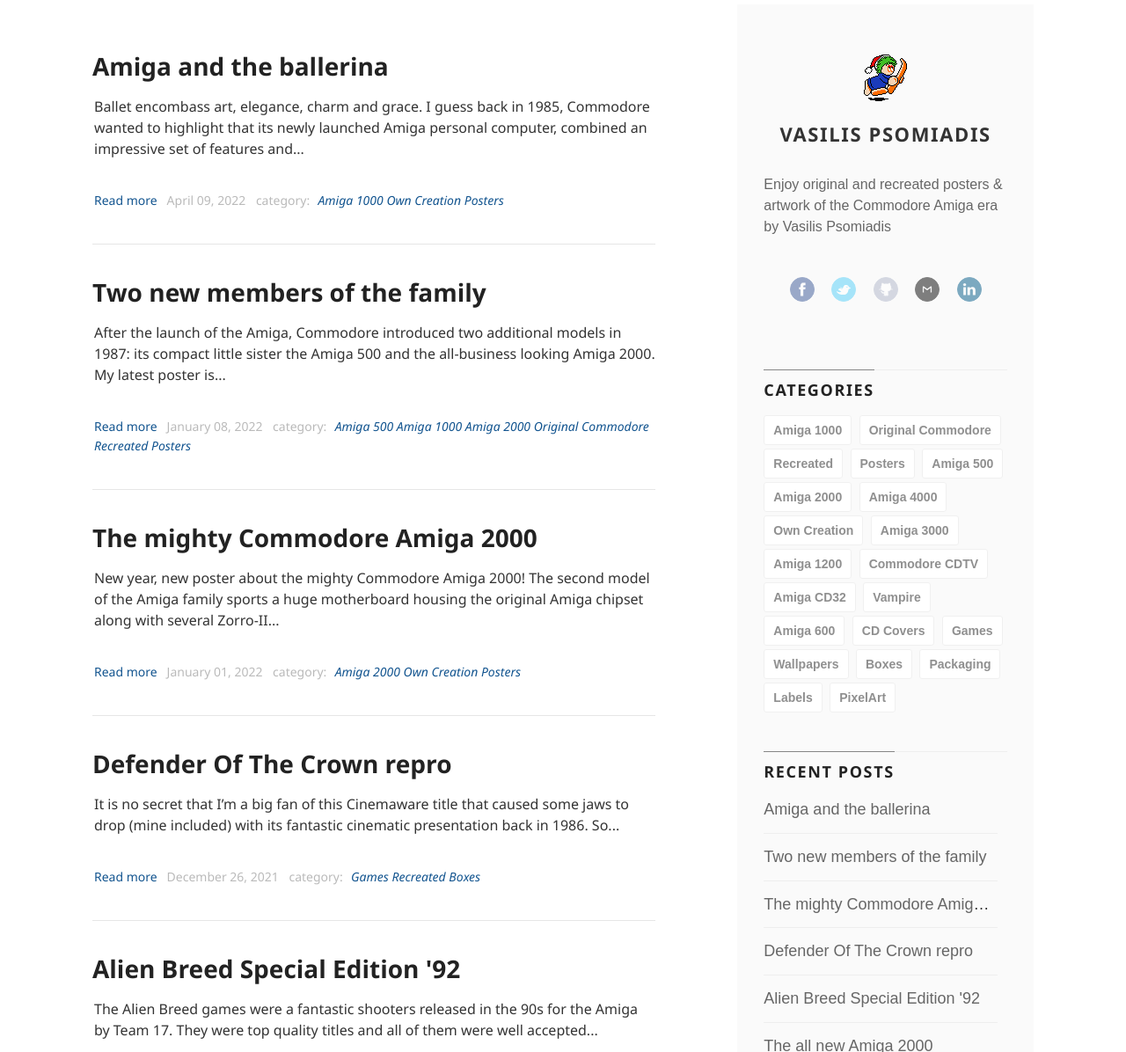
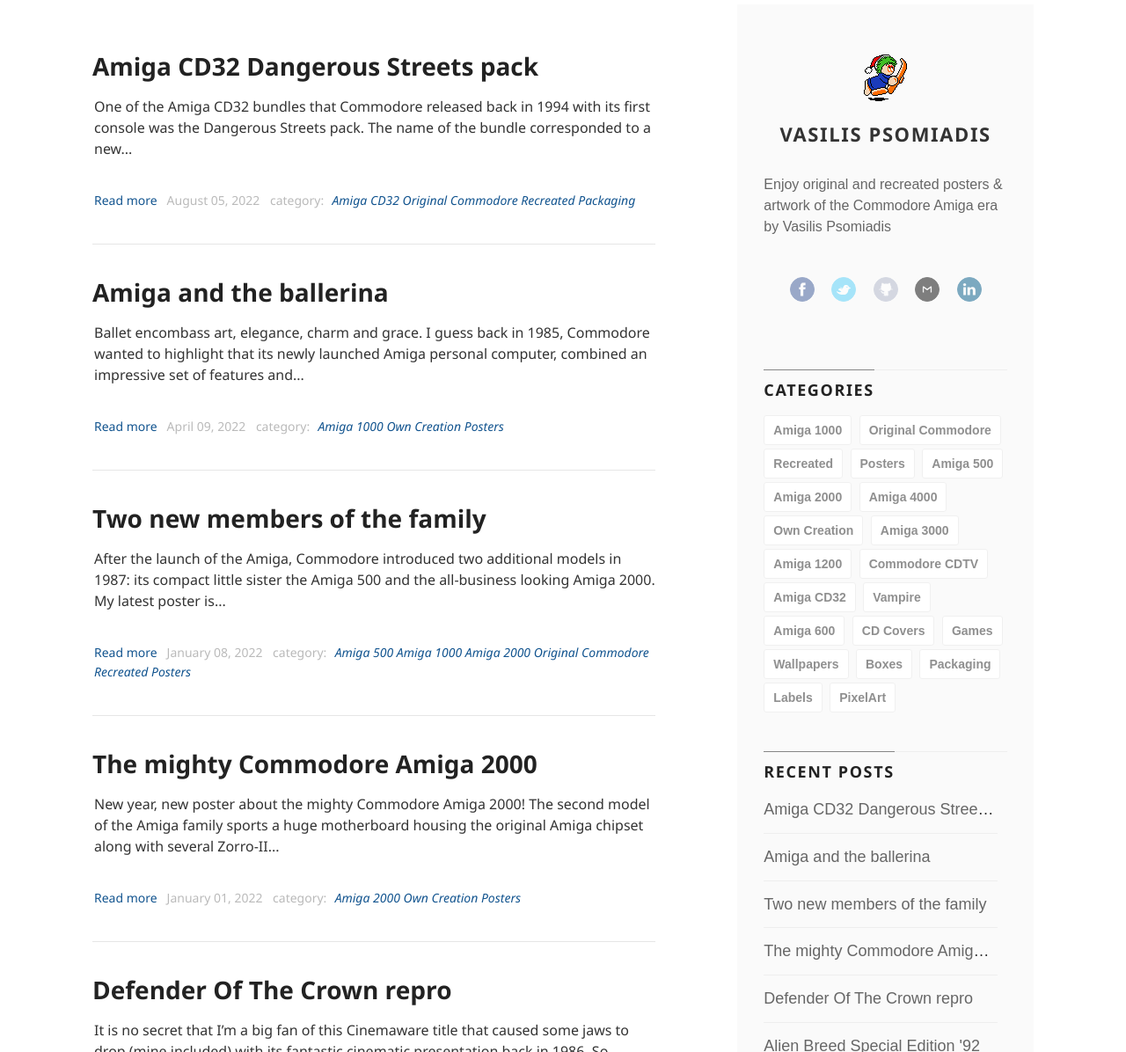
Before and after one commit to amigaposters/amigaposters.github.io, a Jekyll site: the page built from index.html, in a window 1280 px wide and 1400 px high, scrolled down 596 px. Shown: the part 204-1400 px from the top of the window at 88% size. Built offline with Jekyll 4.4.1, drawn with Linux system fonts in a browser that asks for light colours; the list of posts is cut into pages by our own code; comment, search, counter and statistics services are not loaded; some of the changed text lies outside the part shown.

Commit message:
Amiga CD32 Dangerous Streets pack cover

```diff
--- a/Gemfile
+++ b/Gemfile
@@ -1,5 +1,7 @@
 source "https://rubygems.org"
 
-gem 'jekyll', '3.8.5'
+gem 'jekyll', '4.2.2'
 gem 'jekyll-feed'
 gem 'jekyll-paginate'
+
+gem "webrick", "~> 1.7"
--- /dev/null
+++ b/_posts/2022-08-05-amiga-cd32-dangerous-streets-pack.md
@@ -0,0 +1,20 @@
+---
+layout: post
+title: Amiga CD32 Dangerous Streets pack
+lang: en
+categories: [Amiga CD32, Original Commodore, Recreated, Packaging]
+tags: []
+---
+
+One of the Amiga CD32 bundles that Commodore released back in 1994 with its first console was the Dangerous Streets pack.
+<br><br>
+The name of the bundle corresponded to a new Street Fighter clone game by Flair Software that was released for the Amiga CD32 and MS-DOS at the same year. Unfortunately, beyond a flashy cover, the game was way below mediocre and scored very poorly in the reviews of the Amiga press at the time. Ιt really makes one wonder why that particular title was chosen by Commodore to bundle with its newly released 32-bit console. Could it be because CD32 had very few new titles available at launch? Or perhaps Commodore, which at the time was very close to bankruptcy, wasn't in a position to acquire a decent title? We will probably never know!
+<br><br>
+The front cover of the original packaging Commodore used for ths bundle is cartoonish and very colourful. Along with Dangerous Streets the other included titles, namely Diggers, Oscars and Wing Commander, are also displayed on the cover. Here I present you with the result of my work to recreate this cover in very high resolution based solely on photos I've found online. Feel free to print it, frame it and hang it on your wall!
+
+<br><br>
+<img src="\assets\img\post_previews\Amiga_CD32_Dangerous_Streets_Pack_Front_Cover_preview.jpg">
+<br>
+<span style="font-size:small; font-style: italic">Amiga CD32 Dangerous Streets pack - Original packaging front cover</span>
+<br><br>
+You can download the full resolution 600dpi image in lossless PNG format <a href="https://app.box.com/s/ucl0ami6g2tiv7a5d0jxw6988ya1r6sl" target="_blank">here</a>.
```
Also changed, not shown: _posts/2022-01-08-two-new-members-of-the-family.md (+1 -1 lines), assets/img/post_previews/Amiga_CD32_Dangerous_Streets_Pack_Front_Cover_preview.jpg (added).
